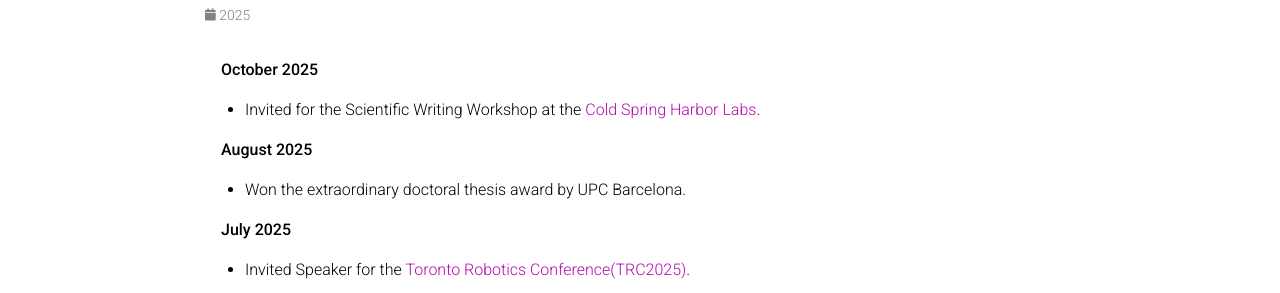
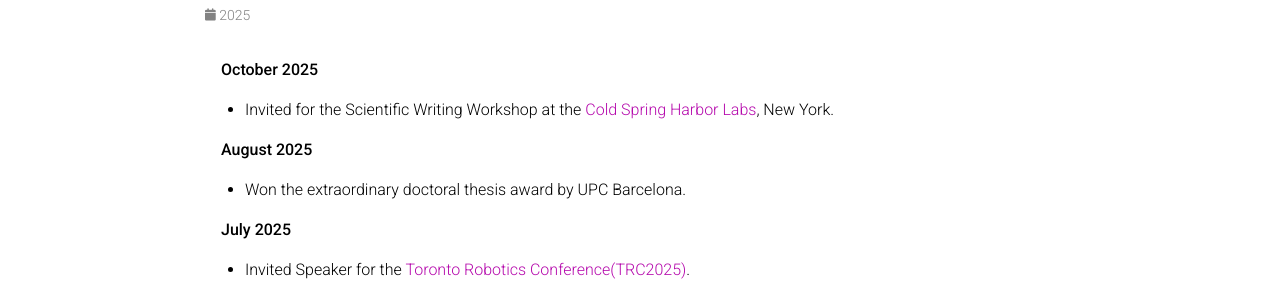
Before and after one commit to Ameyapores/Ameyapore.github.io, a Jekyll site: the page built from _news/news_2025.md, in a window 1280 px wide and 1204 px high. Shown: the part 181-474 px from the top of the window. Built offline with Jekyll 4.4.1, drawn with Linux system fonts in a browser that asks for light colours; comment, search, counter and statistics services are not loaded; a style sheet for code colours, icons or effects is not loaded.

Commit message:
Refine details for Cold Spring Harbor Labs workshop
Updated location details for the Scientific Writing Workshop.

```diff
--- a/_news/news_2025.md
+++ b/_news/news_2025.md
@@ -5,7 +5,7 @@
 # related_posts: false
 ---
 &emsp;**October 2025**
-- Invited for the Scientific Writing Workshop at the [Cold Spring Harbor Labs](https://meetings.cshl.edu/courses.aspx?course=C-WRITE).
+- Invited for the Scientific Writing Workshop at the [Cold Spring Harbor Labs](https://meetings.cshl.edu/courses.aspx?course=C-WRITE), New York.
 
 &emsp;**August 2025**
 - Won the extraordinary doctoral thesis award by UPC Barcelona.
```
